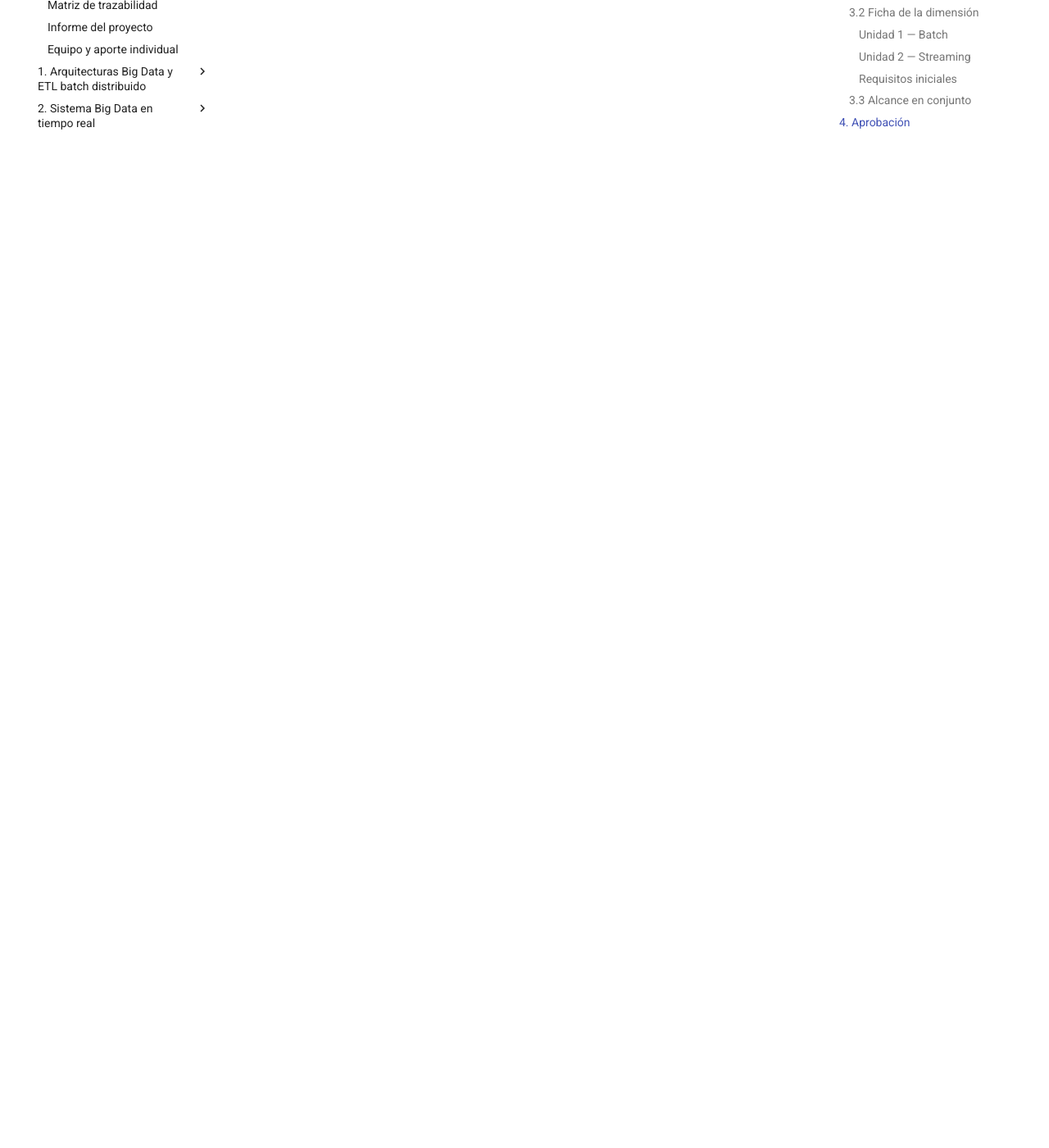
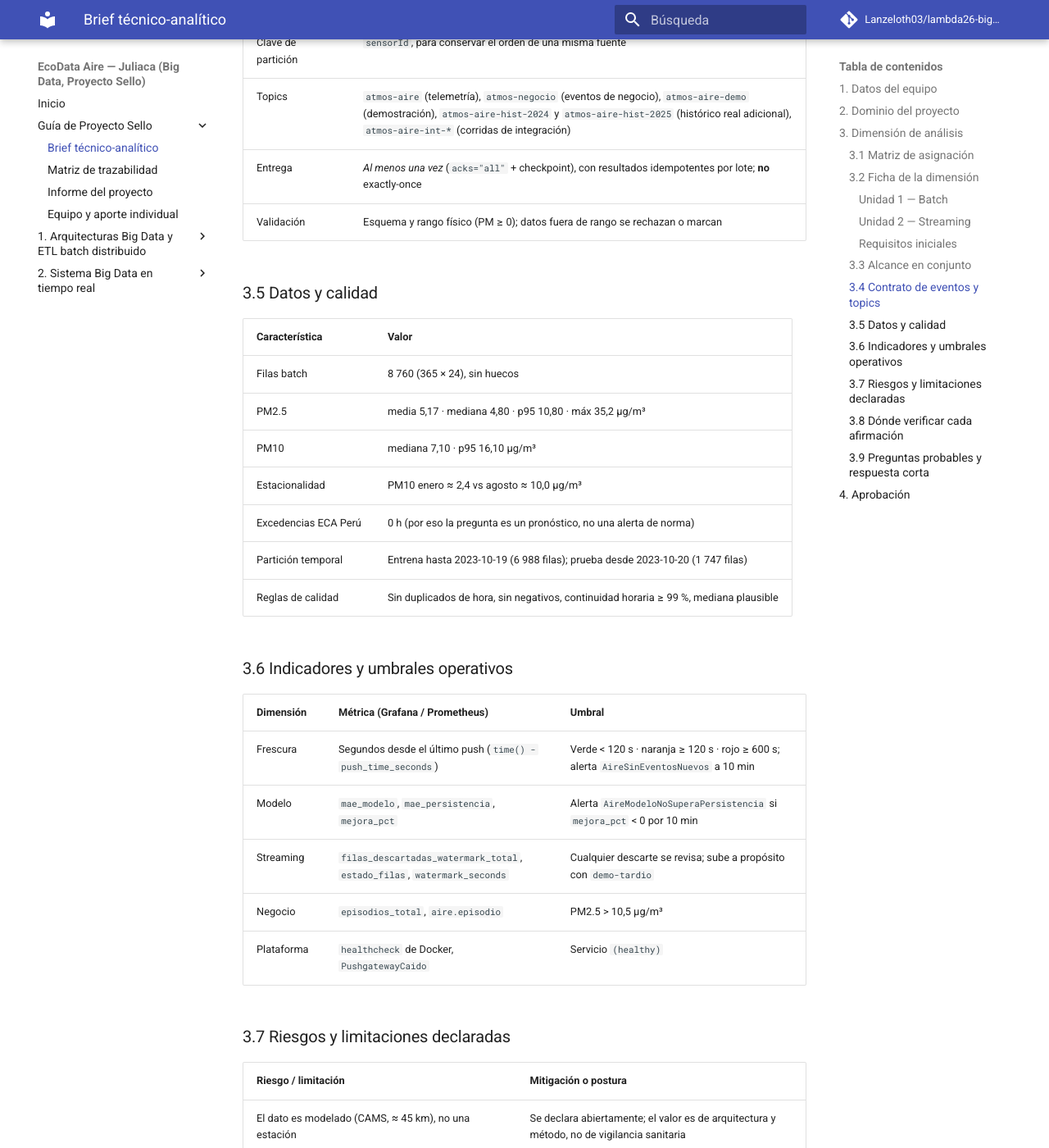
Before and after one commit to Lanzeloth03/lambda26-bigdata, an MkDocs documentation site: the page built from docs/brief.md, in a window 1280 px wide and 1400 px high, scrolled down 5385 px. Shown: the whole window at 82% size. Built offline with MkDocs 1.6.1 and Material for MkDocs 9.7.7, drawn with Linux system fonts in a browser that asks for light colours; comment, search, counter and statistics services are not loaded; some of the changed text lies outside the part shown.

Commit message:
Brief ampliado (contrato, calidad, umbrales, riesgos, evidencias, preguntas) y corrección de conteo de alertas y modelo U2
Co-Authored-By: Claude Sonnet 5.5 <noreply@anthropic.com>
Claude-Session: https://claude.ai/code/session_011czvXEmzp6qbTa4JsfZkS8

```diff
--- a/docs/brief.md
+++ b/docs/brief.md
@@ -75,10 +75,10 @@
 |---|---|---|
 | 7 | Indicador | ¿El modelo sigue ganando a la persistencia en vivo? MAE a +1 h, mejora %, horas evaluadas, episodios, filas descartadas, frescura |
 | 8 | Instrumento streaming | Open-Meteo → Kafka (`atmos-aire`, `atmos-negocio`) → Spark Structured Streaming: ventana fija de **6 h**, watermark **2 h**, trigger 5 s, checkpoint propio, inferencia en `foreachBatch` idempotente por `batchId` |
-| 9 | Modelo | El mismo GBT con features de 24 h, comparado con persistencia cuando llega el dato real |
+| 9 | Modelo | GBT reentrenado por `entrenar_pm25.py` (pérdida absoluta, `maxDepth=4`, `maxIter=80`; solo se guarda si gana a la persistencia: **0,473 vs 0,687, −31,1 %** en prueba cronológica). Usa **la misma función de features** (`aire_comun.features`, 8 variables, ventana de 24 h) que el batch, y se compara con la persistencia cuando llega el dato real |
 | 10 | Resultado medido | En vivo: **0,422 vs 0,567** (**−25,5 %**, 761 h). Integración: **0,4551 vs 0,6524** (**−30,2 %**, 143 h, 19/19 compuertas) |
 | 11 | Salida | Tablero Grafana de 16 paneles (último PM2.5, predicción +1 h, MAE modelo vs persistencia, mejora %, semáforo de frescura, descartes por watermark, mensajes por topic) |
-| 12 | Observabilidad | Pushgateway → Prometheus → Grafana; 5 reglas de alerta: `PushgatewayCaido`, `AireSinEventosNuevos`, `AireModeloNoSuperaPersistencia`, `DescartesPorWatermarkCreciendo`, `EpisodioDeAire` |
+| 12 | Observabilidad | Pushgateway → Prometheus → Grafana; 5 reglas de alerta (`obs/prometheus/alerts.yml`): `PushgatewayCaido`, `AireSinEventosNuevos`, `AireModeloNoSuperaPersistencia`, `DescartesPorWatermarkCreciendo`, `EpisodioDeAire` |
 
 #### Requisitos iniciales
 
@@ -107,6 +107,73 @@
 
 **Pendiente para siguientes sesiones.** Volumen persistente para Kafka, `/metrics` propio en lugar de Pushgateway.
 
+### 3.4 Contrato de eventos y topics
+
+| Elemento | Definición |
+|---|---|
+| `aire.lectura` (sensor) | `{"tipoEvento","sensorId":"openmeteo-cams-juliaca","pm25","pm10","origen","timestamp"}`; `timestamp` = hora del dato en ms (tiempo de evento); ≈ 150 bytes; periódico, tamaño fijo |
+| `aire.episodio` (negocio) | Se emite cuando PM2.5 > p95 de entrenamiento (10,5 µg/m³); irregular, nace de una regla y es el que dispara la acción |
+| Campo `origen` | `openmeteo-replay`, `openmeteo-cams` (API en vivo) o `demo-tardio` (prueba del watermark) |
+| Clave de partición | `sensorId`, para conservar el orden de una misma fuente |
+| Topics | `atmos-aire` (telemetría), `atmos-negocio` (eventos de negocio), `atmos-aire-demo` (demostración), `atmos-aire-hist-2024` y `atmos-aire-hist-2025` (histórico real adicional), `atmos-aire-int-*` (corridas de integración) |
+| Entrega | *Al menos una vez* (`acks="all"` + checkpoint), con resultados idempotentes por lote; **no** exactly-once |
+| Validación | Esquema y rango físico (PM ≥ 0); datos fuera de rango se rechazan o marcan |
+
+### 3.5 Datos y calidad
+
+| Característica | Valor |
+|---|---|
+| Filas batch | 8 760 (365 × 24), sin huecos |
+| PM2.5 | media 5,17 · mediana 4,80 · p95 10,80 · máx 35,2 µg/m³ |
+| PM10 | mediana 7,10 · p95 16,10 µg/m³ |
+| Estacionalidad | PM10 enero ≈ 2,4 vs agosto ≈ 10,0 µg/m³ |
+| Excedencias ECA Perú | 0 h (por eso la pregunta es un pronóstico, no una alerta de norma) |
+| Partición temporal | Entrena hasta 2023-10-19 (6 988 filas); prueba desde 2023-10-20 (1 747 filas) |
+| Reglas de calidad | Sin duplicados de hora, sin negativos, continuidad horaria ≥ 99 %, mediana plausible |
+
+### 3.6 Indicadores y umbrales operativos
+
+| Dimensión | Métrica (Grafana / Prometheus) | Umbral |
+|---|---|---|
+| Frescura | Segundos desde el último push (`time() - push_time_seconds`) | Verde < 120 s · naranja ≥ 120 s · rojo ≥ 600 s; alerta `AireSinEventosNuevos` a 10 min |
+| Modelo | `mae_modelo`, `mae_persistencia`, `mejora_pct` | Alerta `AireModeloNoSuperaPersistencia` si `mejora_pct` < 0 por 10 min |
+| Streaming | `filas_descartadas_watermark_total`, `estado_filas`, `watermark_seconds` | Cualquier descarte se revisa; sube a propósito con `demo-tardio` |
+| Negocio | `episodios_total`, `aire.episodio` | PM2.5 > 10,5 µg/m³ |
+| Plataforma | `healthcheck` de Docker, `PushgatewayCaido` | Servicio `(healthy)` |
+
+### 3.7 Riesgos y limitaciones declaradas
+
+| Riesgo / limitación | Mitigación o postura |
+|---|---|
+| El dato es modelado (CAMS, ≈ 45 km), no una estación | Se declara abiertamente; el valor es de arquitectura y método, no de vigilancia sanitaria |
+| La fuente es horaria: el procesamiento es continuo, el dato no es de baja latencia | Se dice así en la sustentación |
+| Pushgateway congela la última métrica si el job muere | Semáforo de frescura y alerta de 10 min sin lote; mejora futura: `/metrics` propio |
+| Contadores de la demo incluyen reproducciones (replay) | El MAE es lo comparable; los contadores no equivalen a horas distintas |
+| Kafka sin volumen persistente (un solo broker) | Los datos se pierden al recrear el contenedor; mejora planificada |
+| Un solo nodo y un broker | Criterios de escalado en [Observabilidad y costos](observabilidad-costos.md) |
+
+### 3.8 Dónde verificar cada afirmación
+
+| Afirmación | Evidencia en el repositorio |
+|---|---|
+| Gold particionado por mes y GBT ganador | [Producto U1](u1-producto.md), `u1-aire_corrida/` |
+| Streaming con ventana, watermark y checkpoint | [Producto U2](u2-producto.md), `s12-aire/scripts/s12_streaming_aire.py` |
+| Métricas en vivo y alertas | Grafana `S12 – Calidad del aire`, `obs/prometheus/alerts.yml` |
+| Integración con 19 compuertas | `u3-integracion/` (manifiesto JSON por corrida) |
+| Costos y escalado | [Observabilidad y costos](observabilidad-costos.md) |
+| Resultados y decisiones | [Informe](informe.md), [Pruebas](pruebas.md), [Decisiones](decisiones.md) |
+
+### 3.9 Preguntas probables y respuesta corta
+
+| Pregunta | Respuesta |
+|---|---|
+| ¿Por qué comparar contra persistencia? | «La próxima hora será igual que esta» es difícil de superar en series de tiempo; si el modelo no la supera, no aporta |
+| ¿Qué hace el watermark ante un dato tardío? | Con 2 h, un dato con menos retraso entra a su ventana; con más, se descarta y se cuenta. Sin watermark Spark guardaría el estado para siempre |
+| ¿Es tiempo real? | El procesamiento sí; la fuente es horaria y modelada |
+| ¿Es exactly-once? | No: al menos una vez, con resultados idempotentes por lote |
+| ¿Por qué cambiaron la pregunta? | El ECA nunca se excedió en 2023; el pronóstico a +1 h es medible en todas las horas |
+| ¿Por qué Lambda? | Histórico reproducible (batch) y flujo continuo (speed) con el mismo modelo, comparables lado a lado |
+
 ---
 
 ## 4. Aprobación
```
Also changed, not shown: docs/informe.md (+1 -1 lines), docs/sesiones/S09.md (+1 -1 lines), docs/u2-producto.md (+1 -1 lines), docs/u3-producto.md (+1 -1 lines).
